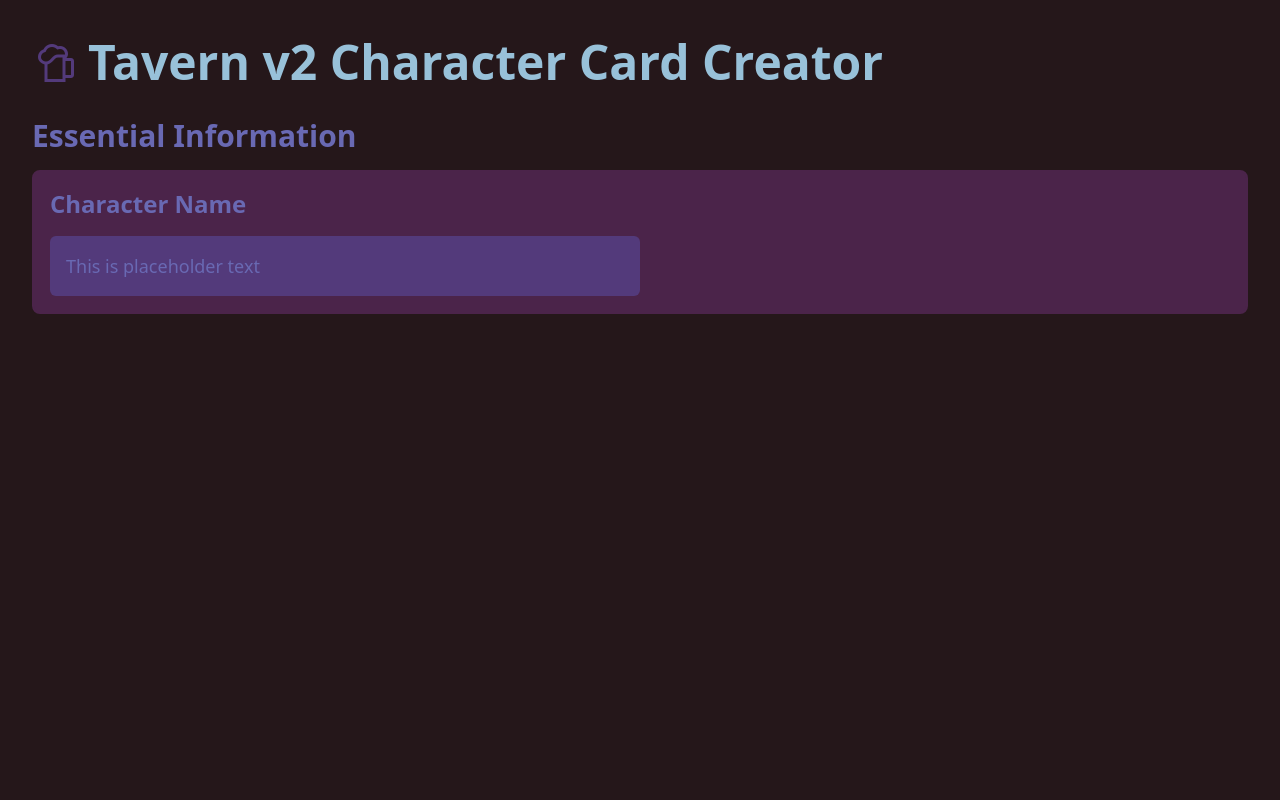
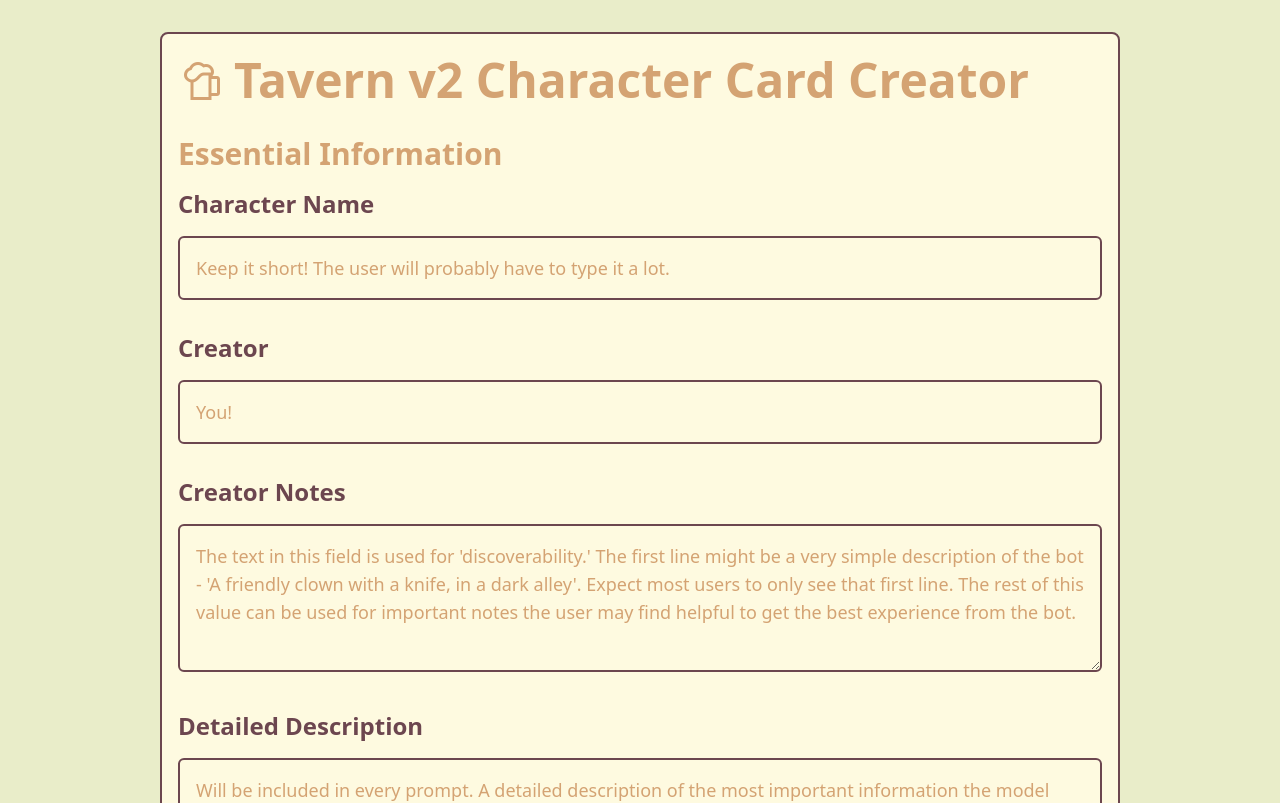
Before and after one commit to gaffe-buck/tavern-v2-character-creator, a React (Vite) app: page / in a window 1280 px wide. Shown: the top 803 px of the page. Built offline with nearby package versions, Linux system fonts and the light colour scheme.

Commit message:
initial form

```diff
--- a/src/CharacterEditor.tsx
+++ b/src/CharacterEditor.tsx
@@ -1,18 +1,69 @@
 import React from "react";
-import { Backdrop } from "./components/backdrop";
+import { Backdrop } from "./components/Backdrop";
 import { MainContent } from "./components/MainContent";
 import { Header2 } from "./components/Header2";
 import { MainHeader } from "./components/MainHeader";
+import { InsetContent } from "./components/InsetContent";
+import { InputLine } from "./components/InputLine";
+import { InputBox } from "./components/InputBox";
 
 export default function CharacterEditor() {
     return <Backdrop>
         <MainContent>
-            <MainHeader />
-            <Header2>Essential Information</Header2>
-            <div className="p-4 bg-darker border-darker border-2 rounded-lg text-mumble">
-                <label className="block text-2xl font-bold text-mumble mb-4">Character Name</label>
-                <input className="w-1/2 p-4 text-lg rounded-md bg-dead focus:outline-none placeholder:text-mumble text-loud" placeholder="This is placeholder text" type="text" maxLength={100} />
-            </div>
+            <InsetContent>
+                <MainHeader />
+                <Header2>Essential Information</Header2>
+                <form>
+                    <InputLine
+                        name="name"
+                        label="Character Name"
+                        placeholder="Keep it short! The user will probably have to type it a lot."
+                    />
+                    <InputLine
+                        name="name"
+                        label="Creator"
+                        placeholder="You!"
+                    />
+                    <InputBox
+                        name="creator_notes"
+                        label="Creator Notes"
+                        rows={4}
+                        placeholder="The text in this field is used for 'discoverability.' The first line might be a very simple description of the bot - 'A friendly clown with a knife, in a dark alley'. Expect most users to only see that first line. The rest of this value can be used for important notes the user may find helpful to get the best experience from the bot."
+                    />
+                    <InputBox
+                        name="description"
+                        label="Detailed Description"
+                        placeholder="Will be included in every prompt. A detailed description of the most important information the model needs to know about the character. A thorough description is somewhere in the range of 300-800 tokens, and probably should not exceed 1000 tokens."
+                    />
+                    <InputLine
+                        name="personality"
+                        label="Personality"
+                        placeholder="A very brief summary of the characters personality."
+                    />
+                    <InputLine
+                        name="scenario"
+                        label="Scenario"
+                        placeholder="The current circumstances to the conversation."
+                    />
+                    <InputBox
+                        name="first_mes"
+                        label="Greeting"
+                        placeholder="A good first message can make a huge difference in the length and quality of the bot's responses. Write this greeting as if the bot had written it. Avoid describing the user's actions and dialogue too much or the bot might act and speak for you in subsequent responses."
+                    />
+                    <InputBox
+                        name="mes_example"
+                        label="Example Conversation"
+                        rows={12}
+                        placeholder={`<START>
+{{user}}: "How do example messages work?"
+{{char}}: *He does something interesting, then another interesting thing.* "Oh, hello! These example messages are very important. But I can't tell you why!" *{{char}} does more interesting things, because this example message will influence the style, length, and quality of the bot's responses until the context fills up.*
+<START>
+{{user}}: "Are the example messages sent with every prompt?"
+{{char}}: "Not every prompt, just until the context fills up with your actual conversation." *{{char}} thinks about how just two or three good example conversations like this placeholder text, and formatted the same way, can drastically improve the quality of your bot.*
+                        `}
+                    />
+                </form>
+            </InsetContent>
         </MainContent>
     </Backdrop >
 }
--- a/src/components/Backdrop.tsx
+++ b/src/components/Backdrop.tsx
@@ -1,5 +1,5 @@
 import React, { ReactNode } from "react";
 
 export function Backdrop(props: { children: ReactNode }) {
-    return <div className="bg-darkest min-h-screen">{props.children}</div>
+    return <div className="bg-backdrop min-h-screen">{props.children}</div>
 }
--- a/src/components/Header1.tsx
+++ b/src/components/Header1.tsx
@@ -1,5 +1,5 @@
 import React, { ReactNode } from "react";
 
 export function Header1(props: { children: ReactNode }) {
-    return <h1 className="text-5xl font-bold text-loud mb-8">{props.children}</h1>
+    return <h1 className="text-5xl font-bold text-header mb-8">{props.children}</h1>
 }
--- a/src/components/Header2.tsx
+++ b/src/components/Header2.tsx
@@ -1,5 +1,5 @@
 import React, { ReactNode } from "react";
 
 export function Header2(props: { children: ReactNode }) {
-    return <h2 className="text-3xl font-bold text-mumble mb-4">{props.children}</h2>
+    return <h2 className="text-3xl font-bold text-header mb-4">{props.children}</h2>
 }
--- /dev/null
+++ b/src/components/InputBox.tsx
@@ -0,0 +1,26 @@
+import React from "react";
+
+interface InputBoxProps {
+    label: string
+    placeholder?: string
+    name?: string
+    rows?: number
+}
+
+export function InputBox(props: InputBoxProps) {
+    return <div className="mb-8">
+        <label
+            htmlFor={props.name}
+            className="block text-2xl font-bold text-mumble mb-4">
+            {props.label}
+        </label>
+        <textarea
+            name={props.name}
+            id={props.name}
+            rows={props.rows ?? 8}
+            placeholder={props.placeholder}
+            maxLength={100}
+            className="w-full p-4 text-lg border-2 border-mumble rounded-md bg-inset focus:outline-none placeholder:text-loud text-mumble"
+        />
+    </div>
+}
--- /dev/null
+++ b/src/components/InputLine.tsx
@@ -0,0 +1,24 @@
+import React from "react";
+
+interface InputLineProps {
+    label: string
+    placeholder?: string
+    name?: string
+}
+
+export function InputLine(props: InputLineProps) {
+    return <div className="mb-8">
+        <label
+            htmlFor={props.name}
+            className="block text-2xl font-bold text-mumble mb-4">
+            {props.label}
+        </label>
+        <input
+            name={props.name}
+            id={props.name}
+            placeholder={props.placeholder}
+            type="text"
+            className="w-full p-4 text-lg border-2 border-mumble rounded-md bg-inset focus:outline-none placeholder:text-loud text-mumble"
+        />
+    </div>
+}
--- /dev/null
+++ b/src/components/InsetContent.tsx
@@ -0,0 +1,5 @@
+import React, { ReactNode } from "react";
+
+export function InsetContent(props: { children: ReactNode }) {
+    return <div className="p-4 bg-inset border-mumble border-2 rounded-lg text-mumble">{props.children}</div>
+}
--- a/src/components/MainContent.tsx
+++ b/src/components/MainContent.tsx
@@ -1,5 +1,5 @@
 import React, { ReactNode } from "react";
 
 export function MainContent(props: { children: ReactNode }) {
-    return <div className="m-auto max-w-screen-xl p-8">{props.children}</div>
+    return <div className="m-auto max-w-screen-lg p-8">{props.children}</div>
 }
--- a/src/components/MainHeader.tsx
+++ b/src/components/MainHeader.tsx
@@ -3,7 +3,7 @@ import { Header1 } from "./Header1";
 
 export function MainHeader() {
     return <Header1>
-        <span className="text-5xl translate-y-2 mr-2 text-dead material-symbols-outlined">
+        <span className="text-5xl translate-y-2 mr-2 material-symbols-outlined">
             sports_bar
         </span>
         Tavern v2 Character Card Creator</Header1>
--- a/tailwind.config.js
+++ b/tailwind.config.js
@@ -7,11 +7,13 @@ module.exports = {
     colors: {
       transparent: 'transparent',
       current: 'currentColor',
-      'darker': '#4B244A',
-      'darkest': '#25171a',
-      'dead': '#533A7B',
-      'mumble': '#6969b3',
-      'loud': '#98c1d9'
+      'backdrop': '#E9EDC9',
+      'inset': '#FEFAE0',
+      'header': '#D4A373',
+      'mumble': '#6C464F',
+      'loud': '#D4A373',
+      'label': '#CCD5AE',
+      'white': '#fff'
     },
     extend: {},
   },
```
